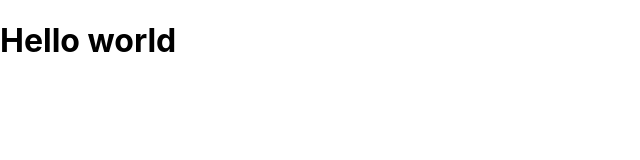
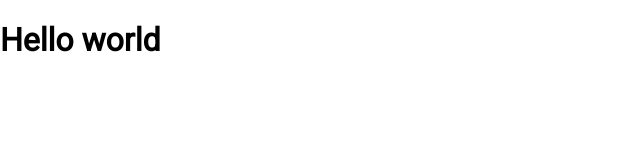
Before and after one commit to coder-Bibek/ecommerce, a React (Create React App) app in the folder projects/app/: page / in a window 1280 px wide. Shown: the top 160 px of the page, without its empty margins (0-640 px from the left). Built offline with nearby package versions, Linux system fonts and the light colour scheme.

Commit message:
feat: change font family

```diff
--- a/projects/app/src/index.scss
+++ b/projects/app/src/index.scss
@@ -1,13 +1,13 @@
+@import url("https://fonts.googleapis.com/css2?family=Roboto&display=swap");
+
 body {
   margin: 0;
-  font-family: -apple-system, BlinkMacSystemFont, 'Segoe UI', 'Roboto', 'Oxygen',
-    'Ubuntu', 'Cantarell', 'Fira Sans', 'Droid Sans', 'Helvetica Neue',
-    sans-serif;
+  font-family: "Roboto", sans-serif;
   -webkit-font-smoothing: antialiased;
   -moz-osx-font-smoothing: grayscale;
 }
 
 code {
-  font-family: source-code-pro, Menlo, Monaco, Consolas, 'Courier New',
+  font-family: source-code-pro, Menlo, Monaco, Consolas, "Courier New",
     monospace;
 }
```
